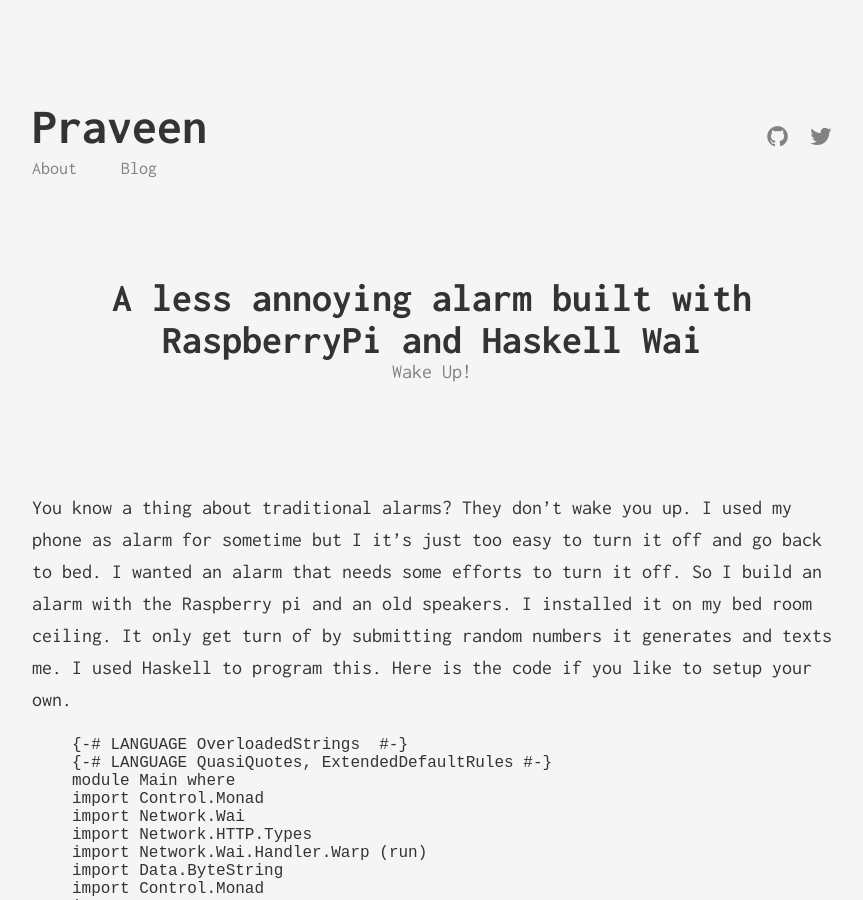
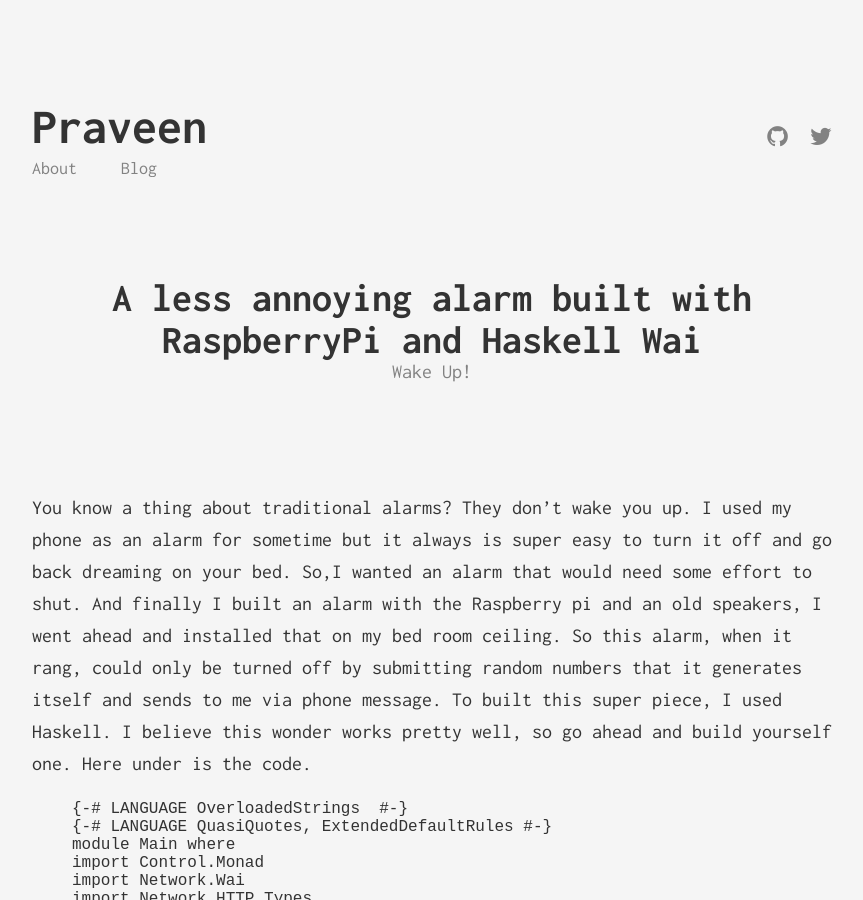
Before and after one commit to prrraveen/prrraveen.github.io, a Jekyll site: the page built from _posts/2016-12-2-alarm.markdown, in a window 1280 px wide and 900 px high. Shown: the whole window, without its empty margins (208-1071 px from the left). Built offline with Jekyll 4.4.1, drawn with Linux system fonts in a browser that asks for light colours.

Commit message:
Update 2016-12-2-alarm.markdown

```diff
--- a/_posts/2016-12-2-alarm.markdown
+++ b/_posts/2016-12-2-alarm.markdown
@@ -5,9 +5,8 @@
 date:   2016-12-2 00:44:01
 categories: [haskell, tool]
 ---
-You know a thing about traditional alarms?  They don't wake you up.
-I used my phone as alarm for sometime but I it's just too easy to turn it off and go back to bed. I wanted an alarm that needs some efforts to turn it off. So I build an alarm with the Raspberry pi and an old speakers. I installed it on my bed room ceiling. It only get turn of by submitting random numbers it generates and texts me.
-I used Haskell to program this. Here is the code if you like to setup your own.
+You know a thing about traditional alarms? They don’t wake you up. I used my phone as an alarm for sometime but it  always is super easy to turn it off and go back dreaming on your bed. So,I wanted an alarm that would need some effort to shut. And finally I built an alarm with the Raspberry pi and an old speakers, I went ahead and  installed that  on my bed room ceiling. So this alarm, when it rang, could only be turned off by submitting random numbers that it  generates itself and sends to me via phone message. To built this super piece, I used Haskell.
+I believe this wonder works pretty well, so go ahead and build yourself one. Here under is the code.
 
 {% highlight haskell %}
 {-# LANGUAGE OverloadedStrings  #-}
```
